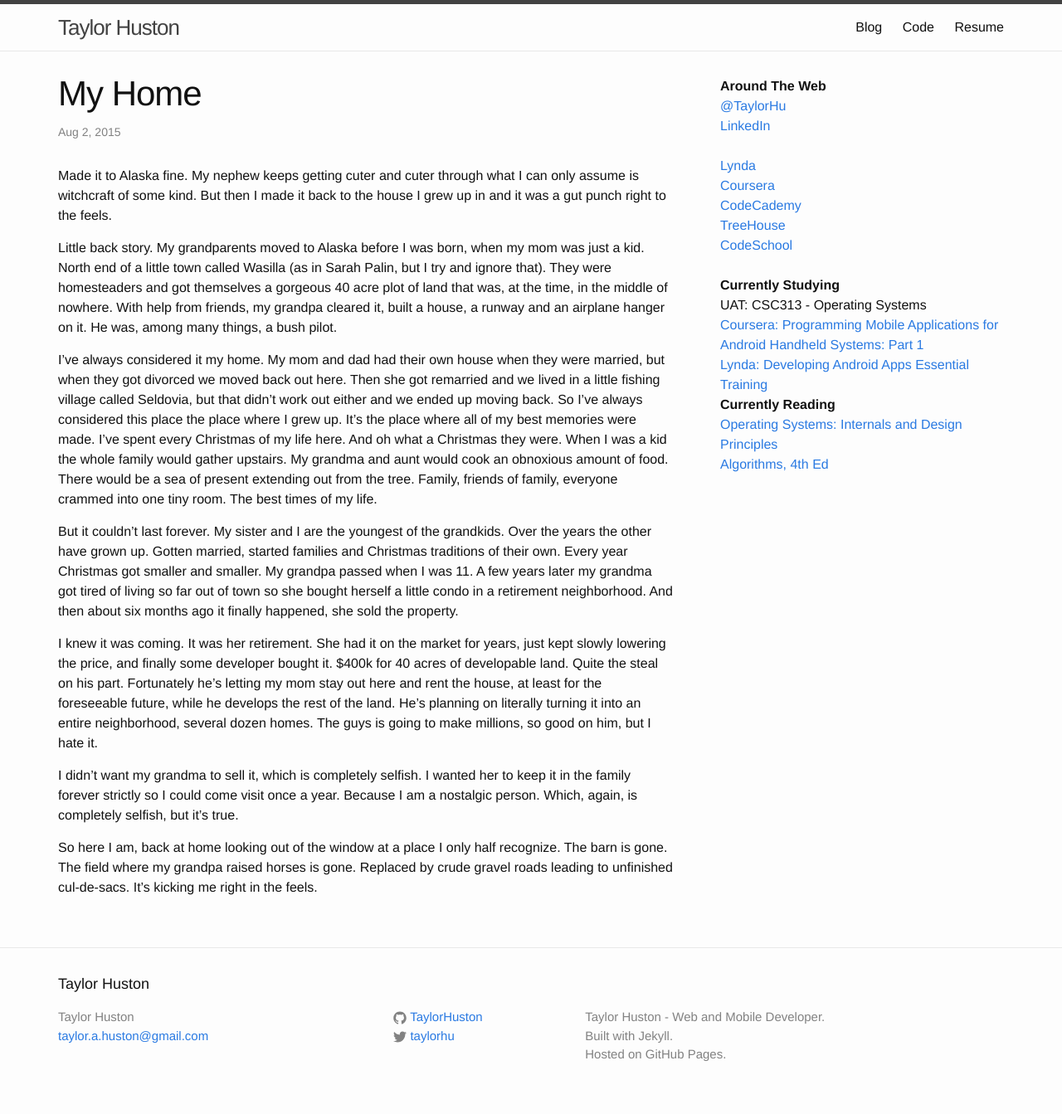
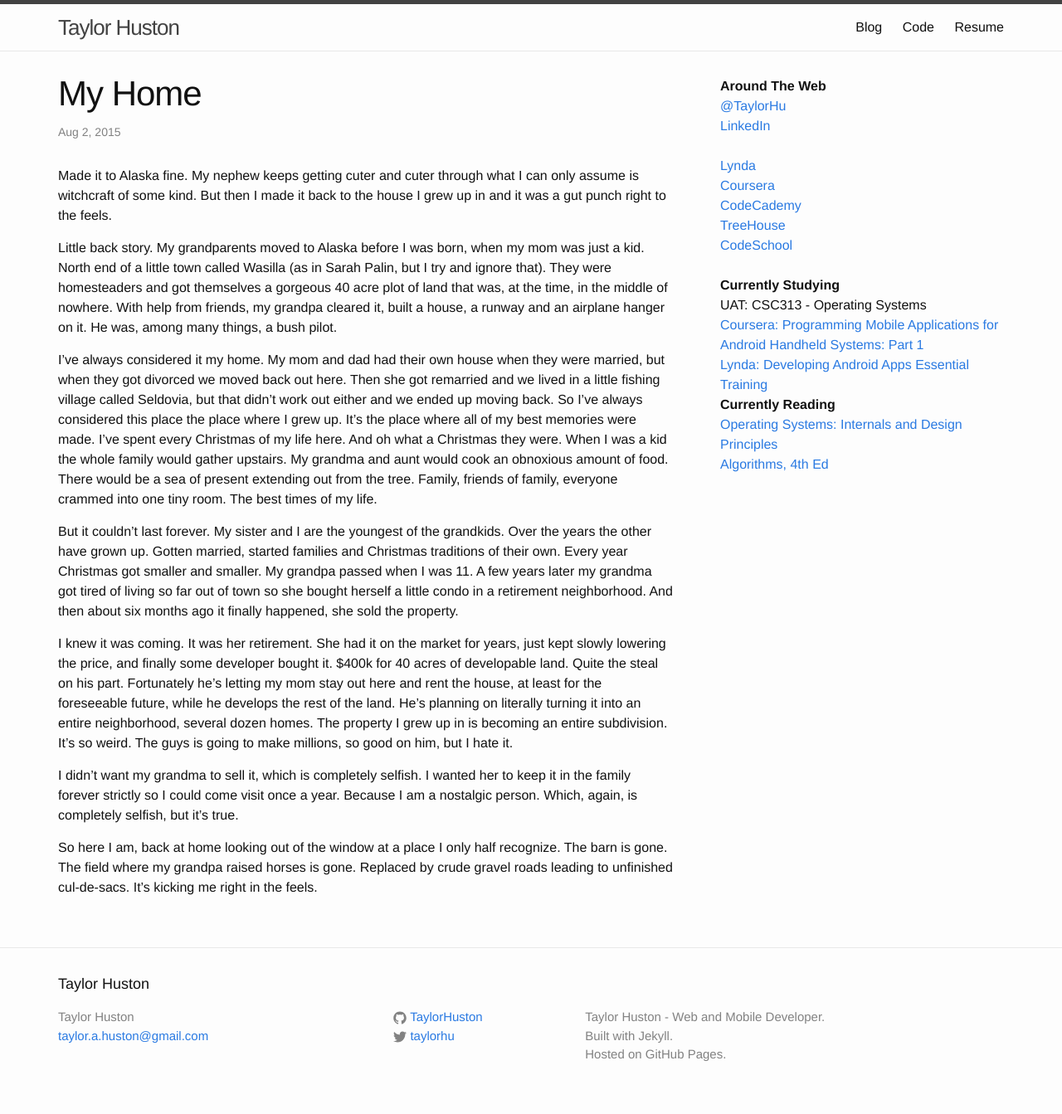
Before and after one commit to TaylorHuston/taylorhuston.github.io, a Jekyll site: the page built from _posts/2015-8-2-my-home.md, in a window 1280 px wide. Shown: the whole page at 83% size. Built offline with Jekyll 4.4.1, drawn with Linux system fonts in a browser that asks for light colours.

Commit message:
Update My Home post

```diff
--- a/_posts/2015-8-2-my-home.md
+++ b/_posts/2015-8-2-my-home.md
@@ -14,7 +14,7 @@ I've always considered it my home. My mom and dad had their own house when they
 
 But it couldn't last forever. My sister and I are the youngest of the grandkids. Over the years the other have grown up. Gotten married, started families and Christmas traditions of their own. Every year Christmas got smaller and smaller. My grandpa passed when I was 11. A few years later my grandma got tired of living so far out of town so she bought herself a little condo in a retirement neighborhood. And then about six months ago it finally happened, she sold the property.
 
-I knew it was coming. It was her retirement. She had it on the market for years, just kept slowly lowering the price, and finally some developer bought it. $400k for 40 acres of developable land. Quite the steal on his part. Fortunately he's letting my mom stay out here and rent the house, at least for the foreseeable future, while he develops the rest of the land. He's planning on literally turning it into an entire neighborhood, several dozen homes. The guys is going to make millions, so good on him, but I hate it.
+I knew it was coming. It was her retirement. She had it on the market for years, just kept slowly lowering the price, and finally some developer bought it. $400k for 40 acres of developable land. Quite the steal on his part. Fortunately he's letting my mom stay out here and rent the house, at least for the foreseeable future, while he develops the rest of the land. He's planning on literally turning it into an entire neighborhood, several dozen homes. The property I grew up in is becoming an entire subdivision. It's so weird. The guys is going to make millions, so good on him, but I hate it.
 
 I didn't want my grandma to sell it, which is completely selfish. I wanted her to keep it in the family forever strictly so I could come visit once a year. Because I am a nostalgic person. Which, again, is completely selfish, but it's true.
 
```
